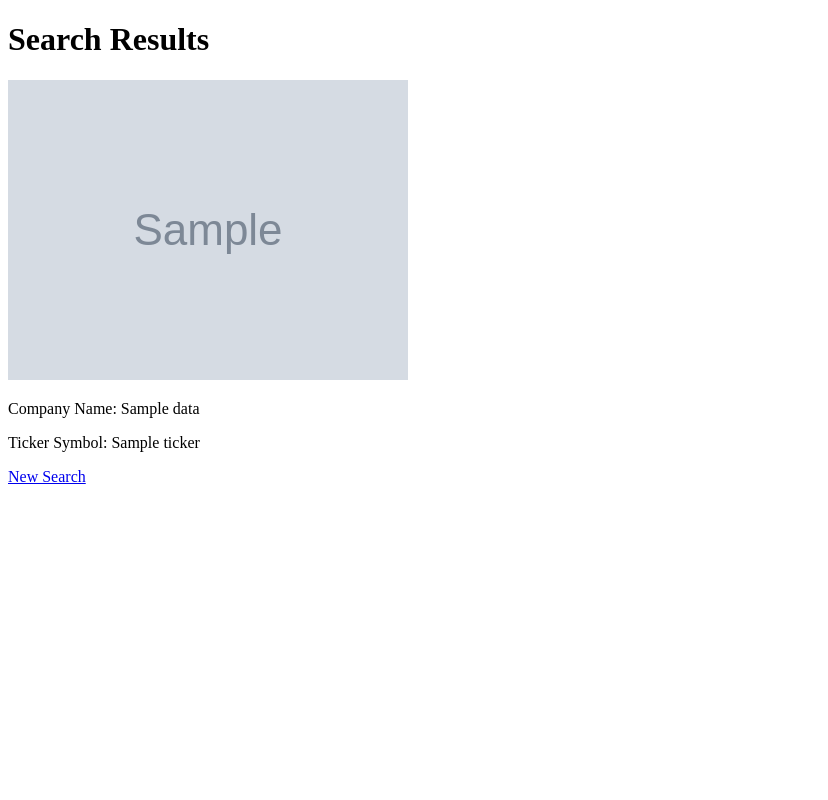
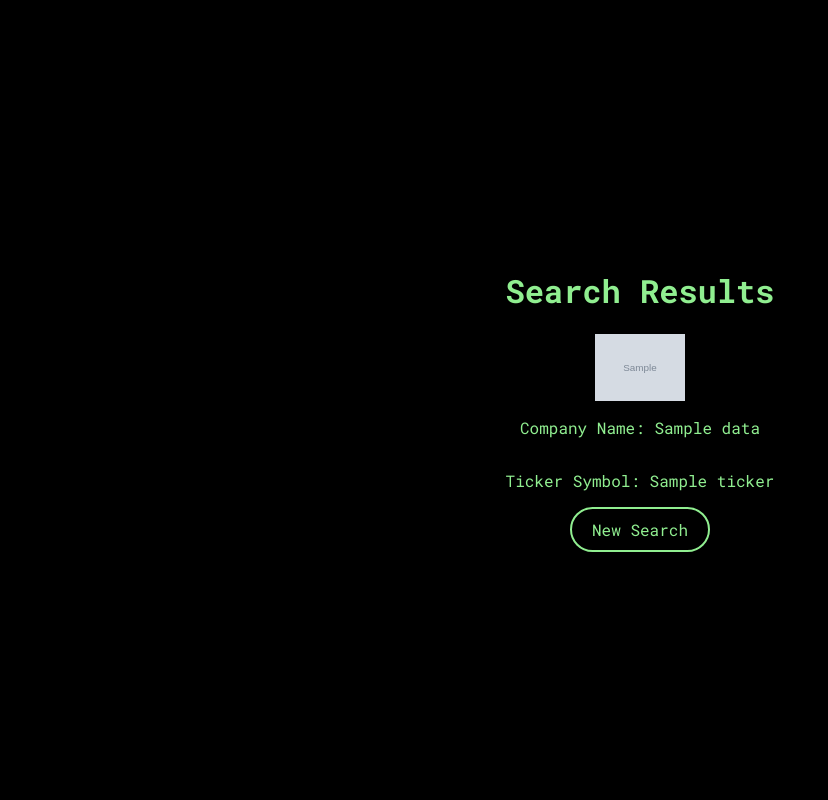
Before and after one commit to mayanapuri/ticker-trove, a Flask app: template templates/result.html in a window 1280 px wide. Shown: the whole page, without its empty margins (0-828 px from the left). Run offline with Flask 3, Linux system fonts and the light colour scheme; the template is opened without the code that fills it: most values are stand-ins (such as "Sample title", 1, 10 or a date in 2020); grey boxes marked "Sample" are stand-in pictures.

Commit message:
updated files + tested

```diff
--- a/app.py
+++ b/app.py
@@ -29,4 +29,4 @@ def search():
         return f"Error: {response.status_code} {response.text}"
 
 if __name__ == '__main__':
-    app.run(debug=True)
+    app.run(debug=True, port=8000)
--- /dev/null
+++ b/static/styles.css
@@ -0,0 +1,78 @@
+/* Importing Roboto Mono from Google Fonts */
+@import url('https://fonts.googleapis.com/css2?family=Roboto+Mono:wght@400;700&display=swap');
+
+/* Universal Styles */
+body, input, button, textarea {
+    font-family: 'Roboto Mono', monospace;
+}
+
+/* Body Styles */
+body {
+    background-color: black;
+    color: lightgreen;
+    display: flex;
+    flex-direction: column;
+    justify-content: center;
+    align-items: center;
+    height: 100vh;
+    margin: 0;
+    padding: 0;
+    box-sizing: border-box;
+}
+
+/* Heading Styles */
+h1 {
+    color: lightgreen;
+}
+
+/* Input Styles */
+input[type="text"], input[type="submit"] {
+    border: 2px solid lightgreen;
+    background-color: black;
+    color: lightgreen;
+    padding: 10px;
+    border-radius: 25px;
+    outline: none;
+}
+
+input[type="text"] {
+    width: 300px;
+}
+
+input[type="submit"] {
+    cursor: pointer;
+}
+
+input[type="text"]:focus, input[type="submit"]:hover {
+    border-color: lightgreen;
+}
+
+/* Image Styles */
+img {
+    max-width: 90px;
+    max-height: 90px;
+    width: auto;
+    height: auto;
+}
+
+/* Button Styles */
+button, .button {
+    border: 2px solid lightgreen;
+    background-color: black;
+    color: lightgreen;
+    padding: 10px 20px; /* Adjust padding to match the size of the search button */
+    font-size: 16px; /* Adjust font size as needed */
+    border-radius: 25px;
+    outline: none;
+    cursor: pointer; /* Changes cursor to pointer on hover */
+    text-decoration: none; /* Removes underline from links */
+    font-family: 'Roboto Mono', monospace; /* Ensure font consistency */
+    display: inline-block; /* Aligns correctly with other inline elements */
+    transition: background-color 0.3s, color 0.3s; /* Smooth transition for hover effects */
+}
+
+/* Adjusting hover effect for buttons and button-like links */
+button:hover, .button:hover {
+    background-color: lightgrey; /* Change background color on hover */
+    color: black; /* Keep text color consistent on hover */
+}
--- a/templates/index.html
+++ b/templates/index.html
@@ -2,12 +2,13 @@
 <html>
 <head>
     <title>Ticker Trove</title>
+    <link rel="stylesheet" type="text/css" href="{{ url_for('static', filename='styles.css') }}">
 </head>
 <body>
     <h1>Ticker Trove</h1>
     <form action="/search" method="post">
         <input type="text" name="company" placeholder="Enter Company Name">
-        <input type="submit" value="Search">
+        <button type="submit">Search</button>
     </form>
 </body>
 </html>
--- a/templates/result.html
+++ b/templates/result.html
@@ -2,16 +2,18 @@
 <html>
 <head>
     <title>Search Results</title>
+    <link rel="stylesheet" type="text/css" href="{{ url_for('static', filename='styles.css') }}">
+</head>
 </head>
 <body>
     <h1>Search Results</h1>
     {% if data %}
-        <img src="{{ data['image'] }}" alt="Company Logo">
+    <img src="{{ data['image'] }}" alt="Company Logo" class="company-logo">
         <p>Company Name: {{ data['name'] }}</p>
         <p>Ticker Symbol: {{ data['ticker'] }}</p>
     {% else %}
         <p>No results found.</p>
     {% endif %}
-    <a href="/">New Search</a>
+    <a href="/" class="button">New Search</a>
 </body>
 </html>
```
Also changed, not shown: README.md.
